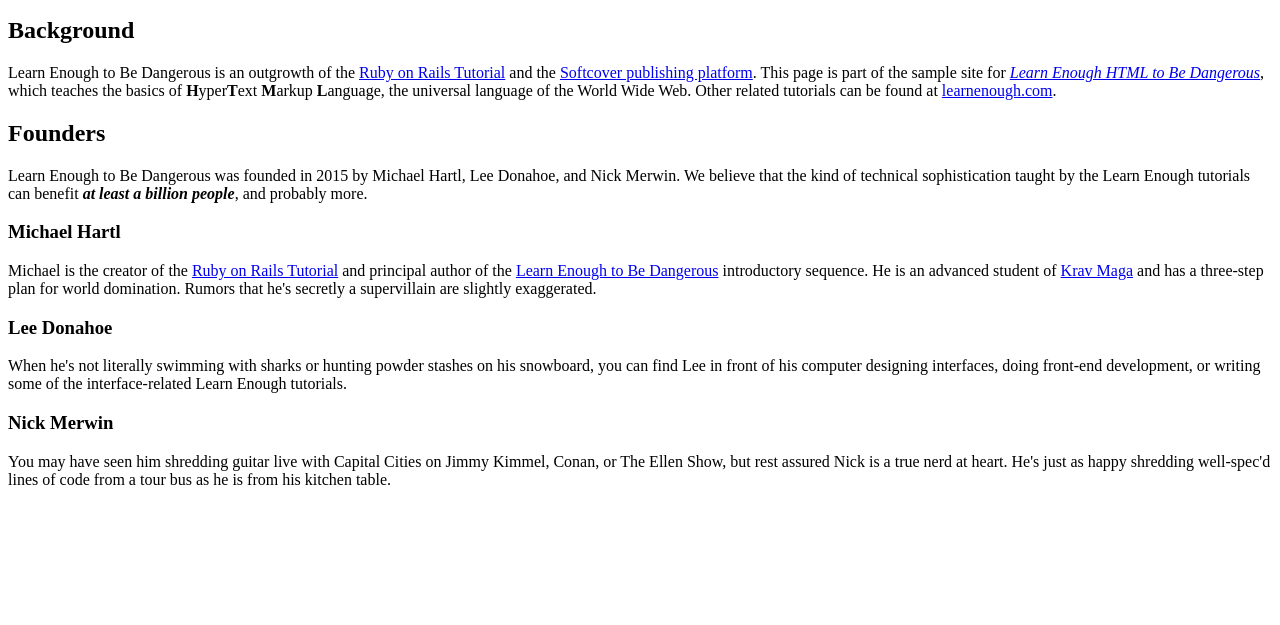
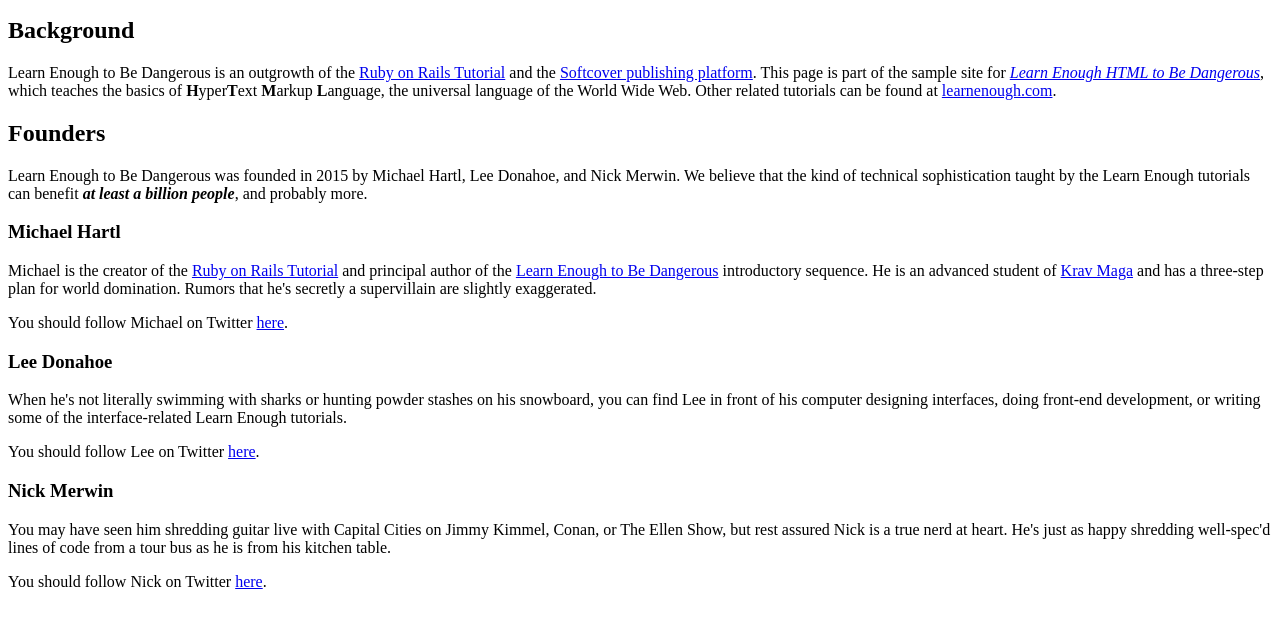
Before and after one commit to manix93/sample_webiste, a plain HTML site: page index.html in a window 1280 px wide. Shown: the part 137-762 px from the top of the page. Drawn offline with Linux system fonts and the light colour scheme.

Commit message:
Added twitter link

```diff
--- a/index.html
+++ b/index.html
@@ -46,12 +46,20 @@
       plan for world domination. Rumors that he's secretly a supervillain
       are slightly exaggerated.
     </p>
+    <p>
+      You should follow Michael on Twitter
+      <a href="http://twitter.com/mhartl" target="_blank">here</a>.
+    </p>
     <h3>Lee Donahoe</h3>
     <p>
       When he's not literally swimming with sharks or hunting powder stashes
       on his snowboard, you can find Lee in front of his computer designing
       interfaces, doing front-end development, or writing some of the
       interface-related Learn Enough tutorials.
+    </p>
+    <p>
+      You should follow Lee on Twitter
+      <a href="https://twitter.com/leedonahoe" target="_blank">here</a>.
     </p>
     <h3>Nick Merwin</h3>
     <p>
@@ -60,5 +68,9 @@
       at heart. He's just as happy shredding well-spec'd lines of code from a
       tour bus as he is from his kitchen table.
     </p>
+    <p>
+      You should follow Nick on Twitter
+      <a href="https://twitter.com/nickmerwin" target="_blank">here</a>.
+    </p>
   </body>
 </html>
```
